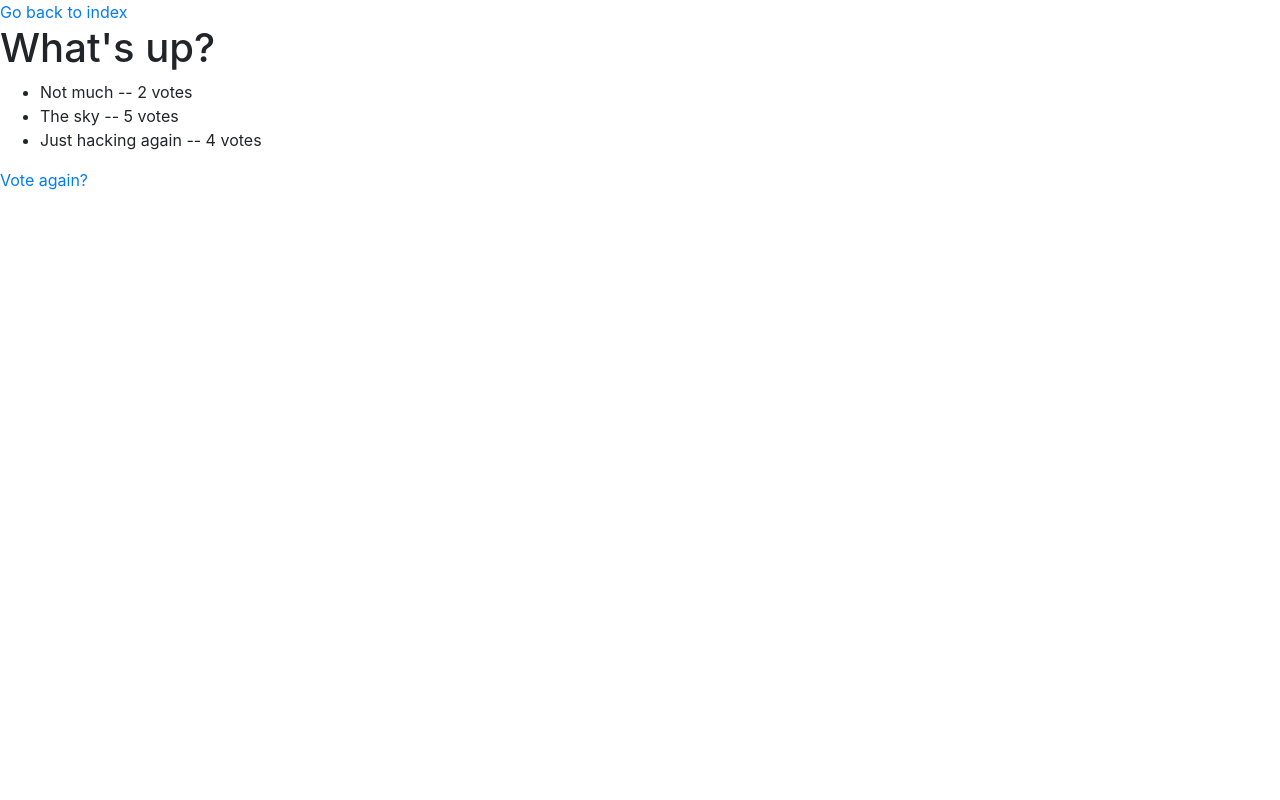
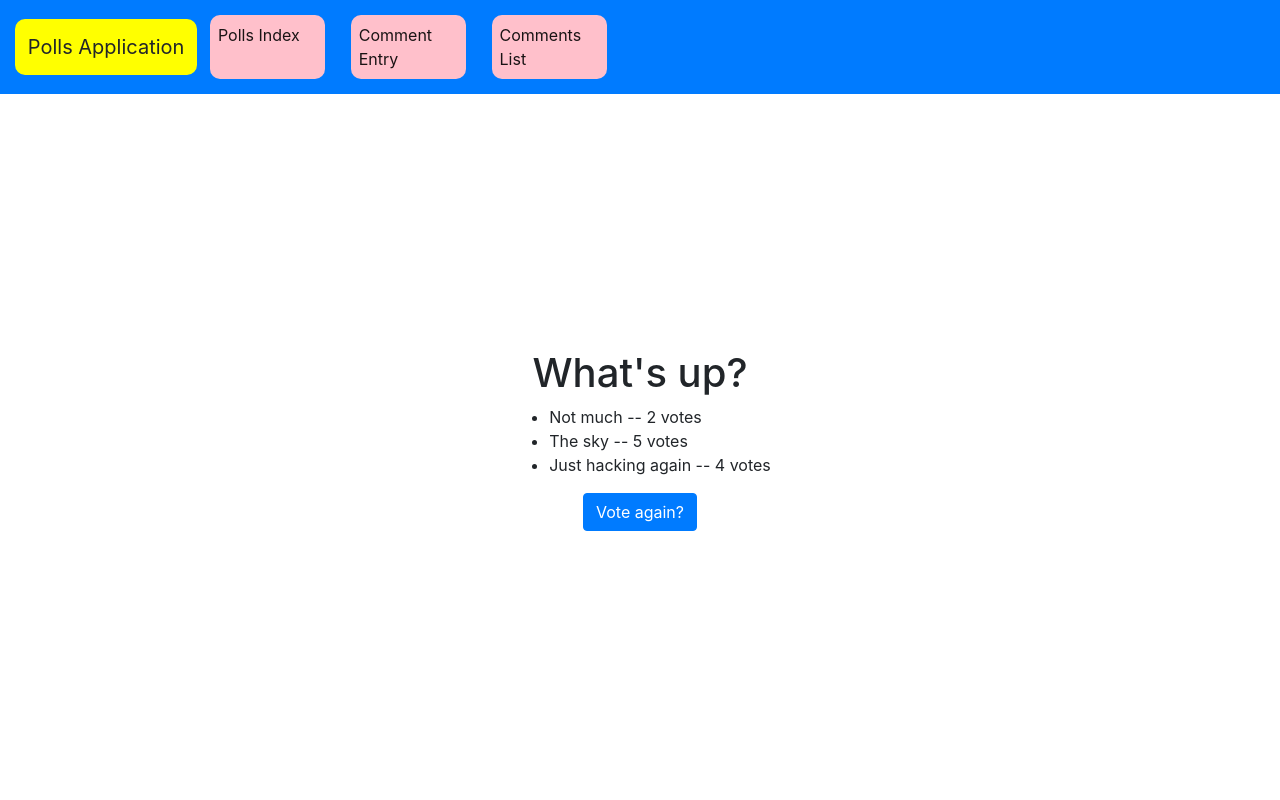
Before and after one commit to wan-li-va/django-introduction, a Django app: page /polls/1/results/ in a window 1280 px wide. Run offline with Django 3.2, Linux system fonts and the light colour scheme; data comes from the database, SQL or seed files in the repository; both versions use the stored data as it was after the commit; some libraries are stand-ins or nearby versions.

Commit message:
add details and results styling

```diff
--- a/polls/static/polls/style.css
+++ b/polls/static/polls/style.css
@@ -69,7 +69,7 @@ body {
     width: 25vw;
 }
 
-.details {
+.content {
     margin-top: 10vh;
     display: flex;
     flex-direction: column;
--- a/polls/templates/polls/detail.html
+++ b/polls/templates/polls/detail.html
@@ -28,7 +28,7 @@
     </div>
 </nav>
 
-<div class="details">
+<div class="content">
     <h1>{{ question.question_text }}</h1>
 
     {% if error_message %}<p><strong>{{ error_message }}</strong></p>
--- a/polls/templates/polls/results.html
+++ b/polls/templates/polls/results.html
@@ -1,9 +1,35 @@
 {% load bootstrap4 %}
 {% bootstrap_css %}
-{% buttons %}
-<a href="{% url 'polls:index' %}">Go back to index</a>
-{% endbuttons %}
 
+{% load static %}
+
+<link rel="stylesheet" href="https://maxcdn.bootstrapcdn.com/bootstrap/4.0.0/css/bootstrap.min.css"
+      integrity="sha384-Gn5384xqQ1aoWXA+058RXPxPg6fy4IWvTNh0E263XmFcJlSAwiGgFAW/dAiS6JXm" crossorigin="anonymous">
+<link rel="stylesheet" type="text/css" href="{% static 'polls/style.css' %}">
+
+<nav class="navbar fixed-top navbar-expand-lg navbar-light bg-primary">
+    <a class="navbar-brand">Polls Application</a>
+    <button class="navbar-toggler" type="button" data-toggle="collapse" data-target="#navbarSupportedContent"
+            aria-controls="navbarSupportedContent" aria-expanded="false" aria-label="Toggle navigation">
+        <span class="navbar-toggler-icon"></span>
+    </button>
+
+    <div class="collapse navbar-collapse" id="navbarSupportedContent">
+        <ul class="navbar-nav mr-auto">
+            <li class="nav-item active">
+                <a class="nav-link" href="{% url 'polls:index' %}">Polls Index</a>
+            </li>
+            <li class="nav-item active">
+                <a class="nav-link" href="{% url 'polls:comments' %}">Comment Entry</a>
+            </li>
+            <li class="nav-item active">
+                <a class="nav-link" href="{% url 'polls:comments_list' %}">Comments List</a>
+            </li>
+        </ul>
+    </div>
+</nav>
+
+<div class="content">
     <h1>{{ question.question_text }}</h1>
 
     <ul>
@@ -12,4 +38,6 @@
         {% endfor %}
     </ul>
 
-<a href="{% url 'polls:detail' question.id %}">Vote again?</a>
+    <a class="btn btn-primary" href="{% url 'polls:detail' question.id %}" role="button">Vote again?</a>
+
+</div>
```
Also changed, not shown: db.sqlite3. Lines whose indentation alone changed are shown as unchanged.
